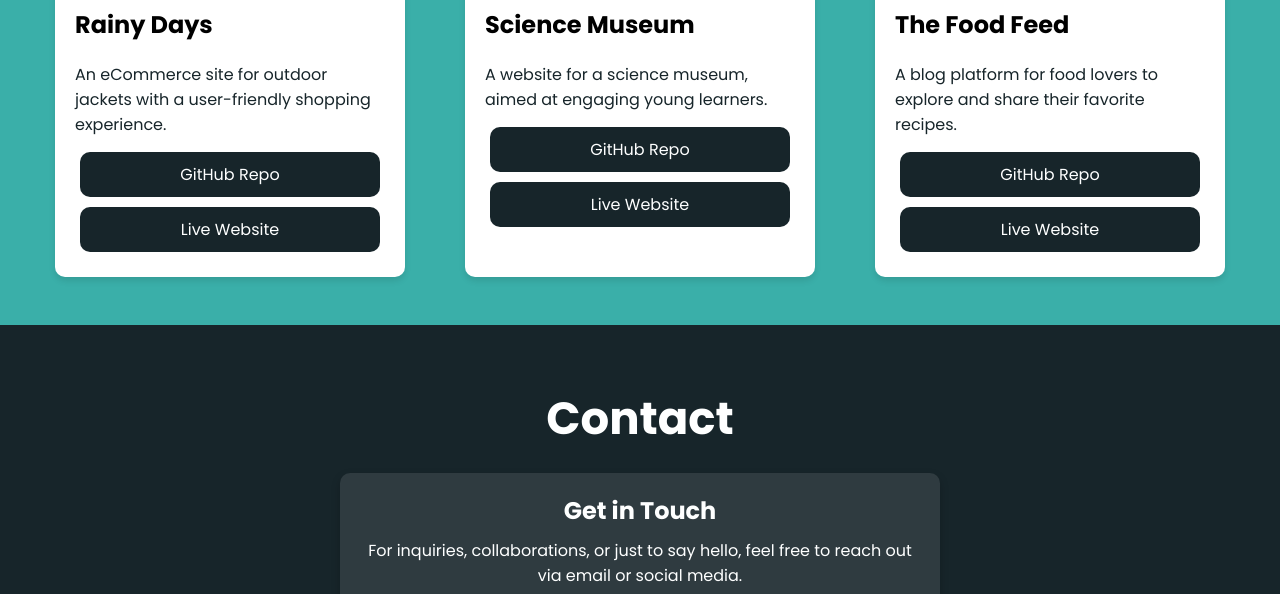
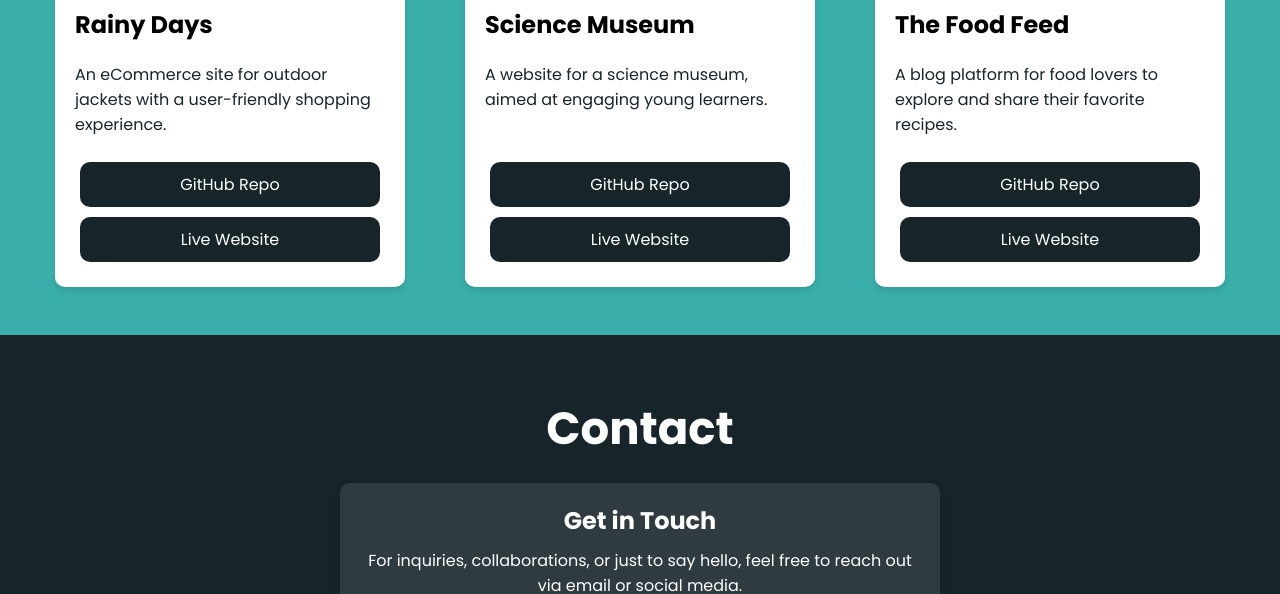
Before and after one commit to olekb2001/Ole-Portefolio, a plain HTML site: page index.html in a window 1280 px wide. Shown: the part 1239-1833 px from the top of the page. Drawn offline with Linux system fonts and the light colour scheme.

Commit message:
issue on the cards

```diff
--- a/style.css
+++ b/style.css
@@ -172,6 +172,7 @@ nav ul li .scroll-btn:hover{
     font-size: 16px;
     color: #17252a;
     margin: 10px 0;
+    min-height: 85px;
 
 }
 .project-card a {
```
